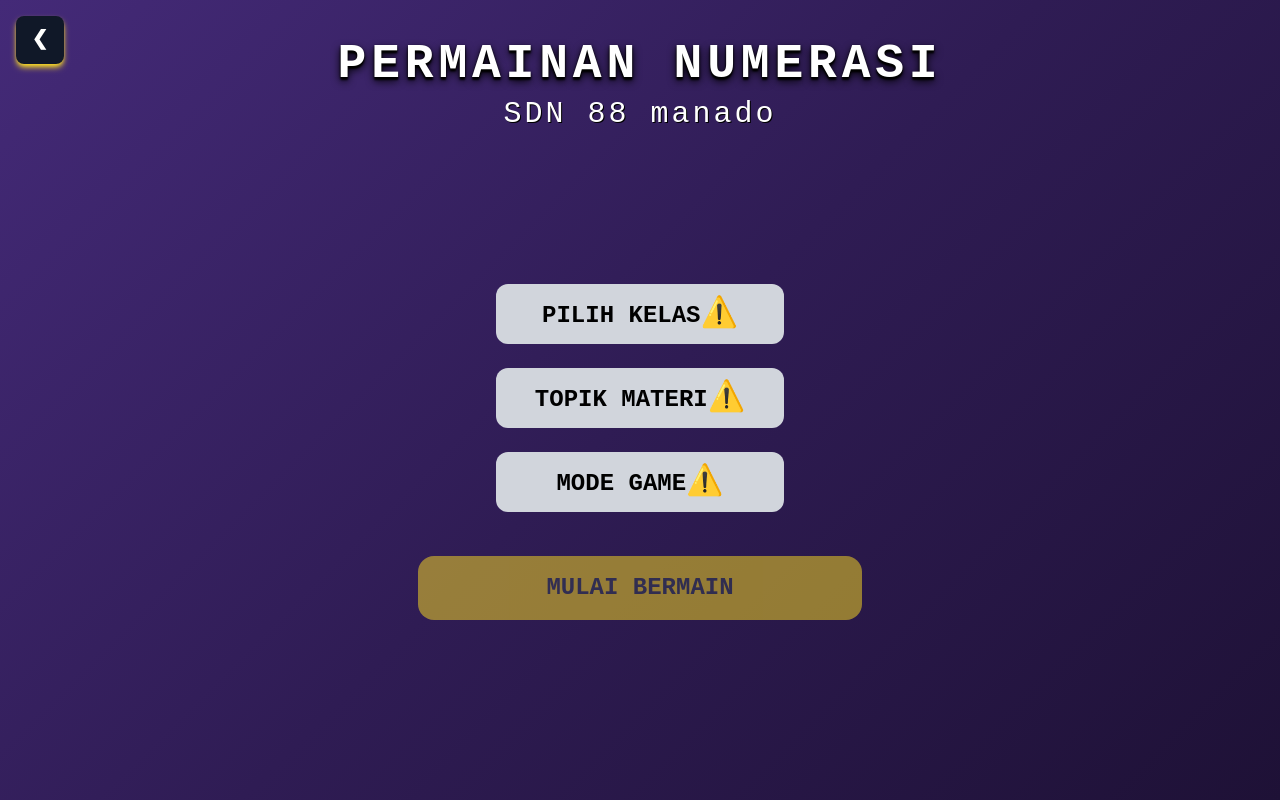
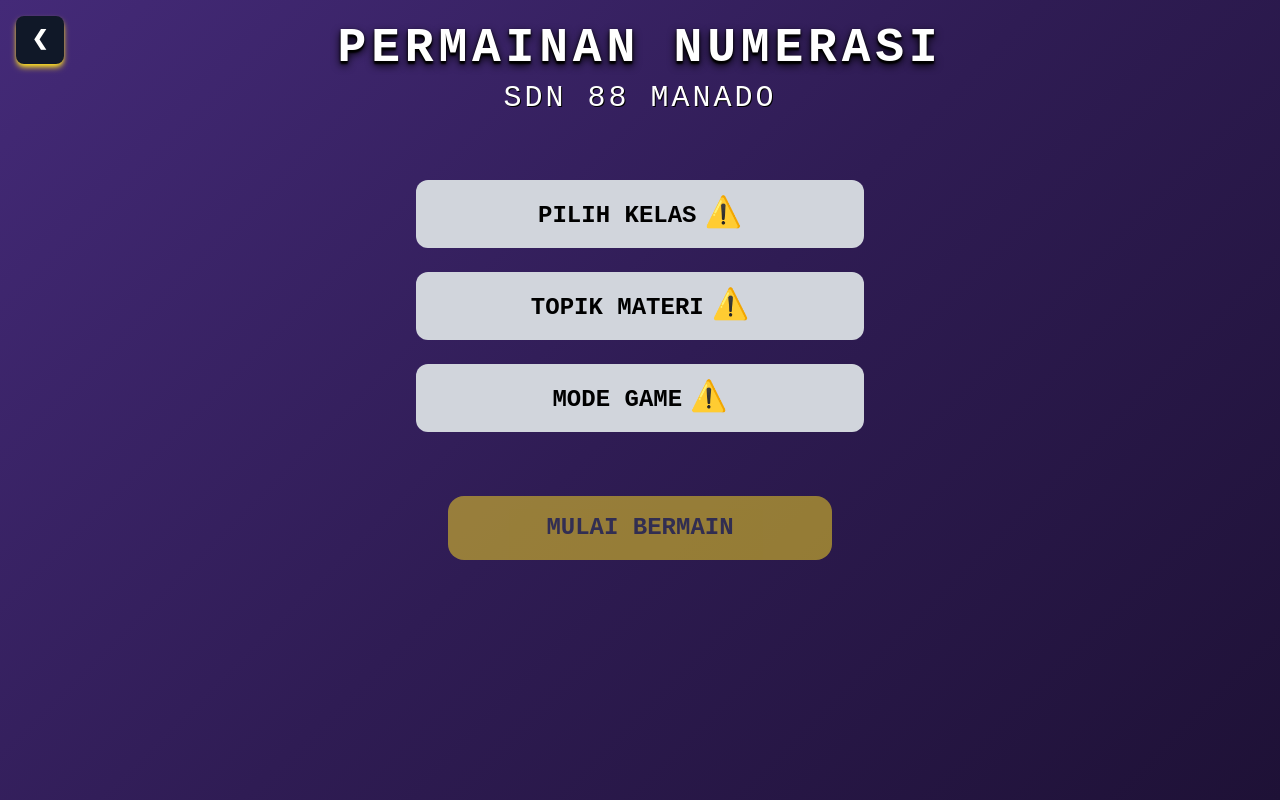
Before and after one commit to Fireknight2907/Game-Numerasi, a React (Vite) app: page / in a window 1280 px wide. Both pictures are taken after a click on the button "MULAI". Built offline with nearby package versions, Linux system fonts and the light colour scheme; a web font is replaced by a local one.

Commit message:
percobaan8

```diff
--- a/src/pages/MainMenu.jsx
+++ b/src/pages/MainMenu.jsx
@@ -118,13 +118,13 @@ function MainMenu({ onStart }) {
 
   const TitleBlock = ({ showSubtitle = true }) => (
     <div className="text-center px-4">
-      <h1 className="text-xl sm:text-4xl md:text-4xl lg:text-4xl xl:text-5xl font-extrabold tracking-widest
-      whitespace-nowrap -mt-30 text-shadow-lg text-shadow-black">
+      <h1 className="text-3xl sm:text-4xl md:text-4xl lg:text-5xl font-extrabold tracking-widest
+      whitespace-normal sm:whitespace-nowrap -mt-6 sm:-mt-10 text-shadow-lg text-shadow-black">
         PERMAINAN NUMERASI
       </h1>
       {showSubtitle && (
-        <p className="text-sm sm:text-lg md:text-2xl lg:text-3xl mt-2 tracking-widest">
-          SDN 88 manado
+        <p className="text-base sm:text-lg md:text-2xl lg:text-3xl mt-2 tracking-widest">
+          SDN 88 MANADO
         </p>
       )}
     </div>
@@ -158,19 +158,19 @@ function MainMenu({ onStart }) {
           <div className="w-full max-w-md md:max-w-3xl lg:max-w-5xl xl:max-w-7xl flex flex-col items-center justify-between h-full">
 
             {/* LOGO */}
-            <div className="flex justify-between items-center px-4">
-              <img src={logoDela} className="w-12 sm:w-14 md:w-22 lg:w-30 object-contain -ml-70 mt-5" />
-              <img src={logoSD} className="w-16 sm:w-24 md:w-32 lg:w-40 object-contain ml-290 mt-5" />
+            <div className="flex justify-between items-center w-full px-4 sm:px-12 mt-5">
+              <img src={logoDela} className="w-16 sm:w-20 md:w-22 lg:w-30 object-contain" />
+              <img src={logoSD} className="w-20 sm:w-24 md:w-32 lg:w-40 object-contain" />
             </div>
 
             {/* TITLE */}
-            <div className="mt-10">
+            <div className="mt-8 sm:mt-10 w-full">
               <TitleBlock />
             </div>
 
             {/* CONTENT */}
-            <div className="flex flex-col items-center gap-4 w-full mt-40">
-              <img src={mikir} className="absolute w-12 sm:w-18 md:w-22 lg:w-21 -ml-78 -mt-12  " />
+            <div className="flex flex-col items-center gap-4 w-full mt-24 mb-10 px-4 relative">
+              <img src={mikir} className="absolute w-24 sm:w-32 -top-20 sm:-top-28 left-4 sm:left-10 drop-shadow-xl" />
 
               <button
                 onClick={() => navigateTo('SPLASH')}
@@ -213,38 +213,39 @@ function MainMenu({ onStart }) {
         gap-6'
         >
 
-          <div className="w-150 lg:max-w-4xl flex flex-col items-center
-        gap-6 mt-40 ">
+          <div className="w-full max-w-4xl flex flex-col items-center
+        gap-6 mt-16 px-4 pb-20">
             <TitleBlock />
 
-            <div className='w-full max-w-md md:max-w-4xl lg:max-w-xs flex flex-col items-center gap-6 mt-25'>
+            <div className='w-full max-w-sm sm:max-w-md flex flex-col items-center gap-4 sm:gap-6 mt-10'>
 
-              <button onClick={() => navigateTo('CLASS_SELECT')} className="w-full md:w-2xs py-3  rounded-xl
-          bg-gray-300 font-extrabold! text-2xl text-black
+              <button onClick={() => navigateTo('CLASS_SELECT')} className="w-full py-4 rounded-xl
+          bg-gray-300 font-extrabold! text-xl sm:text-2xl text-black
           shadow-amber-50 transition duration-300 hover:shadow-lg hover:-translate-y-1">
                 <span>PILIH KELAS</span>
-                {!isClassSelected && <span className="text-red-500 text-3xl">⚠️</span>}
+                {!isClassSelected && <span className="text-red-500 text-3xl ml-2">⚠️</span>}
               </button>
 
-              <button onClick={() => navigateTo('TOPIC_SELECT')} className="w-full md:w-2xs py-3 rounded-xl
-          bg-gray-300 font-extrabold! text-2xl text-black
+              <button onClick={() => navigateTo('TOPIC_SELECT')} className="w-full py-4 rounded-xl
+          bg-gray-300 font-extrabold! text-xl sm:text-2xl text-black
           shadow-amber-50 transition duration-300 hover:shadow-lg hover:-translate-y-1">
                 <span>TOPIK MATERI</span>
-                {!isTopicSelected && <span className="text-red-500 text-3xl">⚠️</span>}
+                {!isTopicSelected && <span className="text-red-500 text-3xl ml-2">⚠️</span>}
               </button>
 
-              <button onClick={() => navigateTo('MODE_SELECT')} className="w-full md:w-2xs py-3 rounded-xl
-          bg-gray-300 font-extrabold! text-2xl text-black -mb-25 shadow-amber-50 transition duration-300 hover:shadow-lg hover:-translate-y-1">
+              <button onClick={() => navigateTo('MODE_SELECT')} className="w-full py-4 rounded-xl
+          bg-gray-300 font-extrabold! text-xl sm:text-2xl text-black shadow-amber-50 transition duration-300 hover:shadow-lg hover:-translate-y-1">
                 <span>MODE GAME</span>
-                {!isModeSelected && <span className="text-red-500 text-3xl">⚠️</span>}
+                {!isModeSelected && <span className="text-red-500 text-3xl ml-2">⚠️</span>}
               </button>
             </div>
-            <div className='w-full max-w-md md:max-w-2xl lg:max-w-4xl flex flex-col items-center gap-2 mt-30'>
+
+            <div className='w-full max-w-xs sm:max-w-sm flex flex-col items-center gap-2 mt-10'>
               <button
                 onClick={handleStart}
                 disabled={!isFormComplete}
-                className={`relative px-32 py-4 rounded-2xl
-            bg-yellow-300 text-black text-2xl font-bold
+                className={`relative w-full py-4 rounded-2xl
+            bg-yellow-300 text-black text-xl sm:text-2xl font-bold
               transition-all duration-300
               hover:shadow-lg hover:shadow-white/80
               hover:translate-y-1
@@ -254,8 +255,6 @@ function MainMenu({ onStart }) {
                 'bg-gray-400 text-gray-700 opacity-50 cursor-not-allowed'}`}
               >
                 <span className="relative z-0">MULAI BERMAIN</span>
-
-
               </button>
             </div>
           </div>
@@ -357,36 +356,27 @@ function MainMenu({ onStart }) {
 
       {/* ================= INSTRUCTIONS ================= */}
       {screen === 'INSTRUCTIONS' && (
-        <div className="w-full max-w-md md:max-w-2xl lg:max-w-4xl flex flex-col
-        items-center gap-6 mt-45 -mb-10 text-center">
+        <div className="w-full max-w-4xl flex flex-col px-4 items-center gap-6 mt-16 sm:mt-10 pb-10 text-center">
           <TitleBlock />
-          <div className='text-center w-full max-w-md -mb-25 -mt-4 flex flex-col items-center'>
-            <h3 className='mt-10 font-bold text-xl text-black bg-[#a6a6a6] rounded-lg py-2 max-w-full w-70'>
-              PETUNJUK BERMAIN
-            </h3>
+
+          <h3 className='mt-5 font-bold text-lg sm:text-xl text-black bg-[#a6a6a6] rounded-lg py-2 w-full max-w-sm'>
+            PETUNJUK BERMAIN
+          </h3>
+
+          <div className='w-full max-w-2xl sm:max-w-4xl bg-[#a6a6a6] rounded-2xl p-4 sm:p-10 shadow-black shadow-2xl flex items-center justify-center'>
+            <div className='grid grid-cols-2 md:grid-cols-4 gap-4 sm:gap-6 justify-items-center w-full'>
+              <img src={P1} alt="Petunjuk 1" className='w-28 sm:w-44 object-contain shadow-lg rounded-xl' />
+              <img src={P2} alt="Petunjuk 2" className='w-28 sm:w-44 object-contain shadow-lg rounded-xl' />
+              <img src={P3} alt="Petunjuk 3" className='w-28 sm:w-44 object-contain shadow-lg rounded-xl' />
+              <img src={P4} alt="Petunjuk 4" className='w-28 sm:w-44 object-contain shadow-lg rounded-xl' />
+            </div>
           </div>
 
-          <div className='max-w-3xl bg-[#a6a6a6] rounded-2xl p-10 h-60 w-1000 mt-25 shadow-black shadow-2xl'>
-            <div className='flex flex-col justify-center ml-5 '>
-              <img src={P1} alt="Petunjuk 1" className='w-44 h-46 -ml-10 -mt-4.5' />
-              <img src={P2} alt="Petunjuk 2" className='w-44 h-45 ml-35 -mt-45.5' />
-              <img src={P3} alt="Petunjuk 3" className='w-44 h-43.5 ml-80 -mt-43.5' />
-              <img src={P4} alt="Petunjuk 4" className='w-44 h-44 ml-124 -mt-43.5' />
-
-            </div>
-
-          </div>
-          <div className='mb-10 mt-10'>
-            <button onClick={() => navigateTo('HOME')} className="py-5 w-60 bg-yellow-300 text-black
-            rounded-xl font-bold text-3xl transition duration-150 shadow-lg hover:shadow-amber-100 hover:-translate-y-1">
+          <button onClick={() => navigateTo('HOME')} className="py-4 mt-6 w-full max-w-sm bg-yellow-300 text-black
+            rounded-xl font-bold text-2xl sm:text-3xl transition duration-150 shadow-lg hover:shadow-amber-100 hover:-translate-y-1">
               KEMBALI
-            </button>
-          </div>
-
-
-
+          </button>
         </div>
-
       )}
 
       {/* ================= ADMIN LOGIN ================= */}
```
